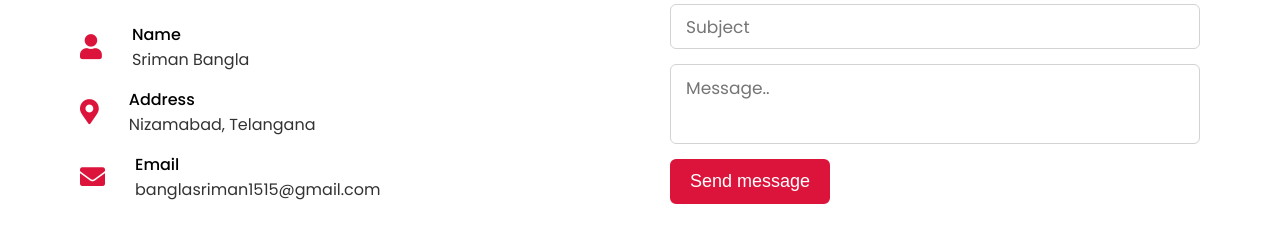
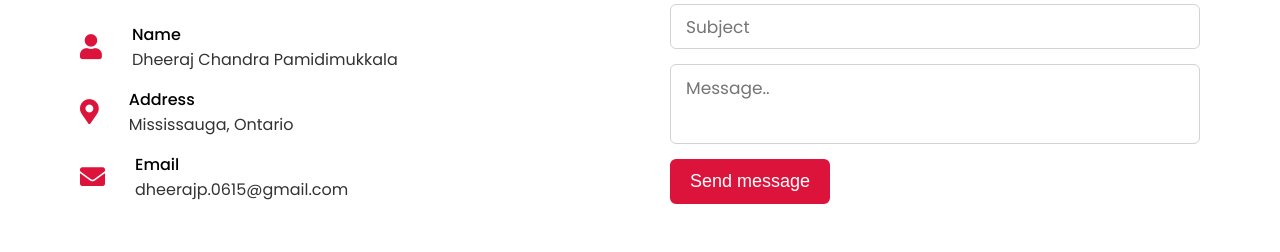
Before and after one commit to Dheeraj-Cyber1/Portfolio, a plain HTML site: page index.html in a window 1280 px wide. Shown: the part 3115-3367 px from the top of the page. Drawn offline with nearby package versions, Linux system fonts and the light colour scheme; files whose address does not match are found by name.

Commit message:
Update index.html

```diff
--- a/index.html
+++ b/index.html
@@ -59,7 +59,7 @@
                     <img src="../Portfolio/photos/s2.jpeg" alt="">
                 </div>
                 <div class="column right">
-                    <div class="text">I'm Sriman and I'm a <span class="typing-2"></span></div>
+                    <div class="text">I'm Dheeraj and I'm a <span class="typing-2"></span></div>
                     <p>I am passionate about my work. Because I love what I do, I have a steady source of motivation that drives me to do my best.I am ambitious and driven. I thrive on challenge and constantly set goals for myself, so I have something to strive towards. I am not comfortable with settling, and I am always looking for an opportunity to do better and achieve greatness.</p>
                     <a href="#">Download CV</a>
                 </div>
@@ -213,21 +213,21 @@
                             <i class="fas fa-user"></i>
                             <div class="info">
                                 <div class="head">Name</div>
-                                <div class="sub-title">Sriman Bangla</div>
+                                <div class="sub-title">Dheeraj Chandra Pamidimukkala</div>
                             </div>
                         </div>
                         <div class="row">
                             <i class="fas fa-map-marker-alt"></i>
                             <div class="info">
                                 <div class="head">Address</div>
-                                <div class="sub-title">Nizamabad, Telangana</div>
+                                <div class="sub-title">Mississauga, Ontario</div>
                             </div>
                         </div>
                         <div class="row">
                             <i class="fas fa-envelope"></i>
                             <div class="info">
                                 <div class="head">Email</div>
-                                <div class="sub-title">banglasriman1515@gmail.com</div>
+                                <div class="sub-title">dheerajp.0615@gmail.com</div>
                             </div>
                         </div>
                     </div>
```
